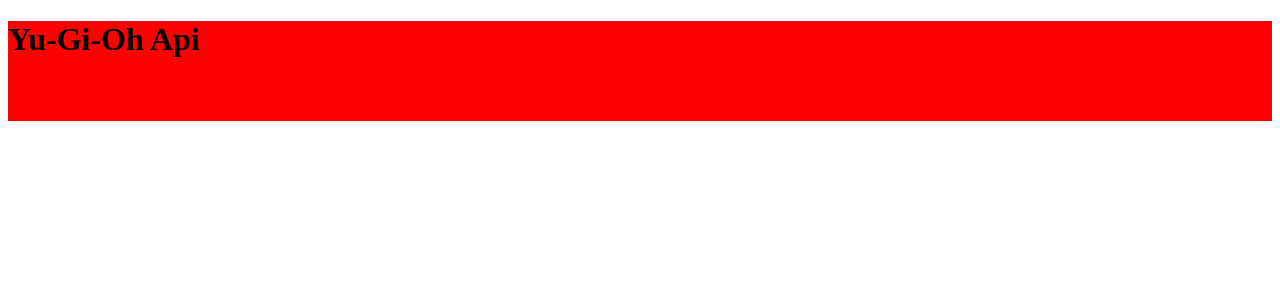
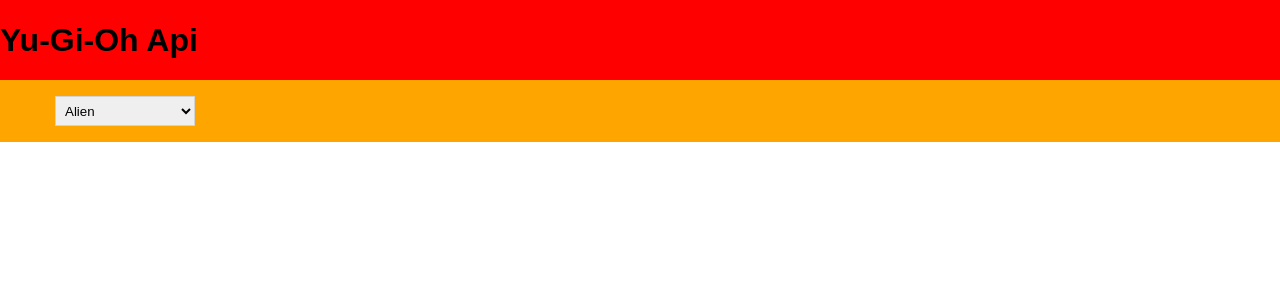
Before and after one commit to AlessandroCarrozza/vite-breaking-bad, a Vue app: page / in a window 1280 px wide. Shown: the top 300 px of the page. Built offline with nearby package versions, Linux system fonts and the light colour scheme.

Commit message:
Aggiunta del componente myFilter

```diff
--- a/src/App.vue
+++ b/src/App.vue
@@ -1,9 +1,11 @@
 <script>
 import myHeader from "./components/myHeader.vue"
+import myMain from "./components/myMain.vue"
 
 export default {
     components: {
         myHeader,
+        myMain
     }
 }
 
@@ -12,9 +14,11 @@
 
 <template>
     <myHeader></myHeader>
+
+    <myMain></myMain>
 </template>
 
 
-<style scoped lang="scss">
+<style lang="scss">
 @use "./styles/general.scss"
 </style>
--- /dev/null
+++ b/src/components/myFilter.vue
@@ -0,0 +1,23 @@
+<script>
+export default {
+    name: "myFilter",
+}
+</script>
+
+
+<template>
+    <select name="filter" id="filter">
+        <option value="alien">Alien</option>
+    </select>
+</template>
+
+
+<style scoped lang="scss">
+select {
+    width: 140px;
+    height: 30px;
+    margin: 1rem 0;
+    border: 1px solid lightgrey;
+    padding-left: 5px;
+}
+</style>
--- a/src/components/myHeader.vue
+++ b/src/components/myHeader.vue
@@ -15,7 +15,9 @@
 <style scoped lang="scss">
 header {
     margin: 0;
-    height: 100px;
+    height: 80px;
     background-color: red;
+    display: flex;
+    align-items: center;
 }
 </style>
--- /dev/null
+++ b/src/components/myMain.vue
@@ -0,0 +1,26 @@
+<script>
+import myFilter from "./myFilter.vue"
+
+export default {
+    name: "myMain",
+    components: {
+        myFilter,
+    }
+}
+</script>
+
+
+<template>
+    <main>
+        <div class="container">
+            <myFilter></myFilter>
+        </div>
+    </main>
+</template>
+
+
+<style scoped lang="scss">
+main {
+    background-color: orange;
+}
+</style>
--- a/src/styles/general.scss
+++ b/src/styles/general.scss
@@ -2,4 +2,10 @@
     margin: 0;
     padding: 0;
     box-sizing: border-box;
+    font-family: sans-serif;
 }
+
+.container {
+    width: 1170px;
+    margin: auto;
+}
```
